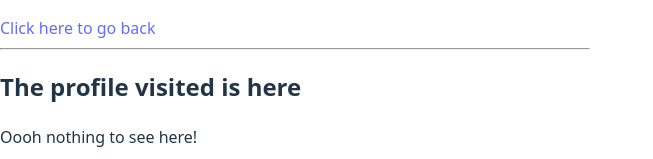
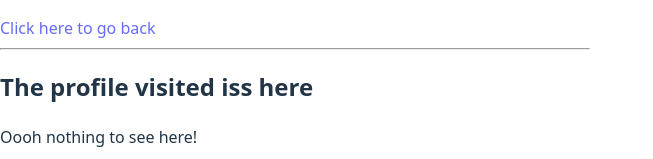
Before and after one commit to nickonyi/React-Routing, a React (Vite) app: page /profile/1 in a window 1280 px wide. Shown: the part 392-551 px from the top of the page, without its empty margins (0-653 px from the left). Built offline with nearby package versions, Linux system fonts and the light colour scheme.

Commit message:
client routing

```diff
--- a/src/components/Profile.jsx
+++ b/src/components/Profile.jsx
@@ -12,7 +12,7 @@ export default function Profile() {
       <p>So how are you?</p>
       <Link to="/">Click here to go back</Link>
       <hr />
-      <h2>The profile visited is here</h2>
+      <h2>The profile visited iss here</h2>
       {name === 'popeye' ? (
         <Popeye />
       ) : name === 'spinach' ? (
```
